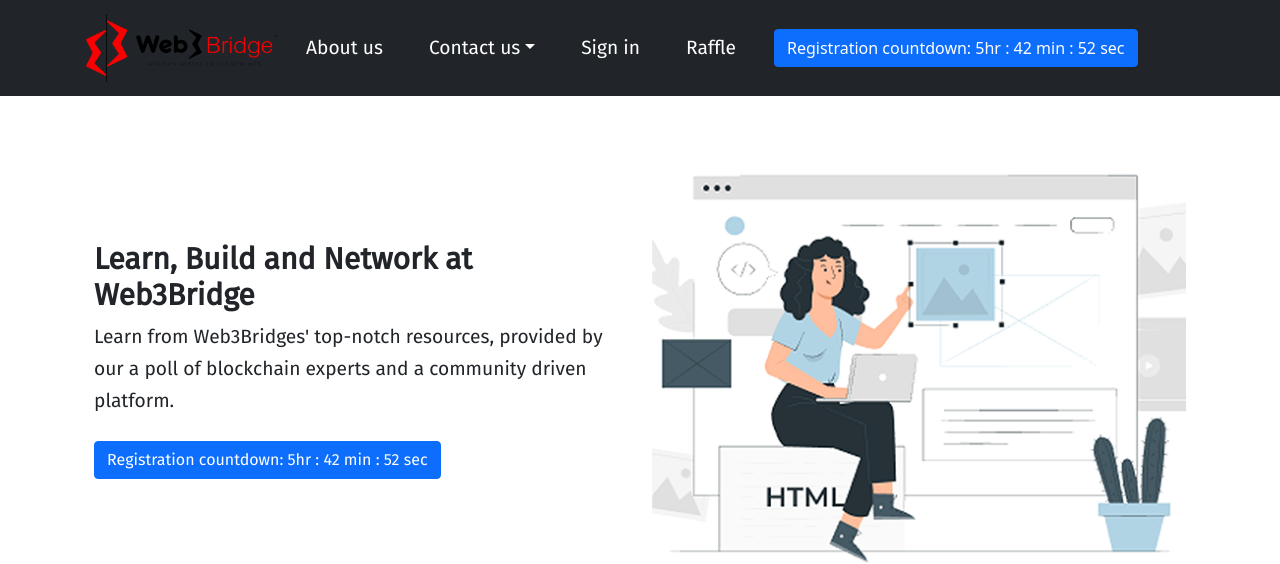
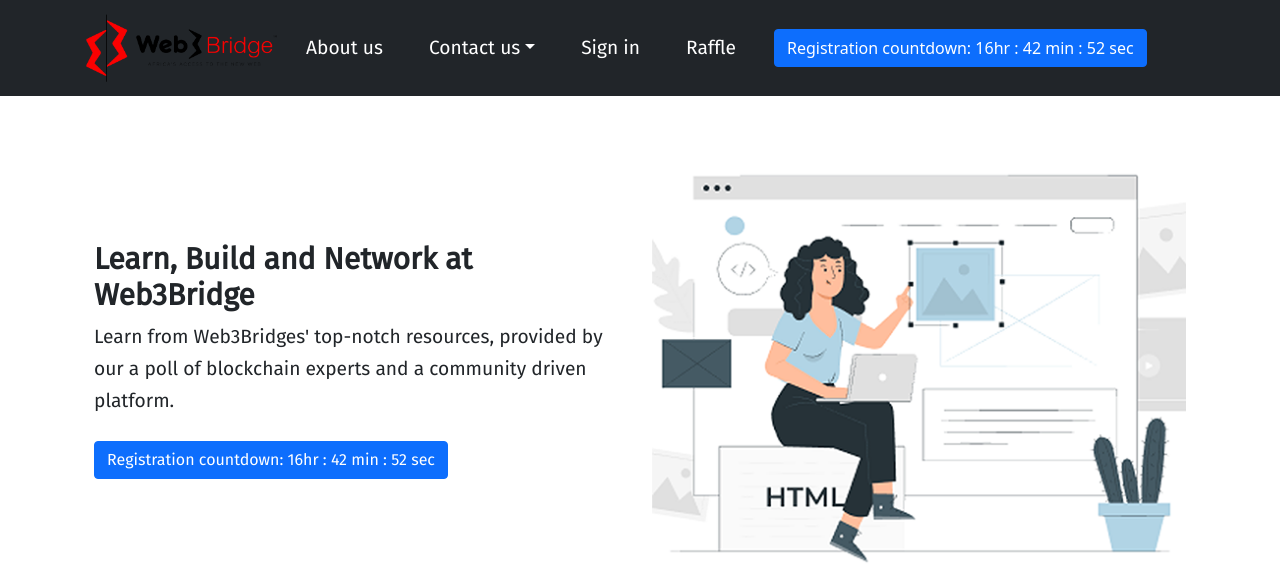
Before and after one commit to Bloceducare/Web3-new-landing-pg, a React (Create React App) app: page / in a window 1280 px wide. Shown: the top 564 px of the page. Built offline with nearby package versions, Linux system fonts and the light colour scheme; a web font is replaced by a local one; what @web3-react/injected-connector would draw is missing.

Commit message:
updated time

```diff
--- a/src/components/ButtonCountdown/index.js
+++ b/src/components/ButtonCountdown/index.js
@@ -17,7 +17,7 @@
       }
     return (
         <>
-            <Countdown date={'2021-10-12T21:00:00'} renderer={renderer} />
+            <Countdown date={'2021-10-12T08:00:00'} renderer={renderer} />
         </>
     )
 }
```
